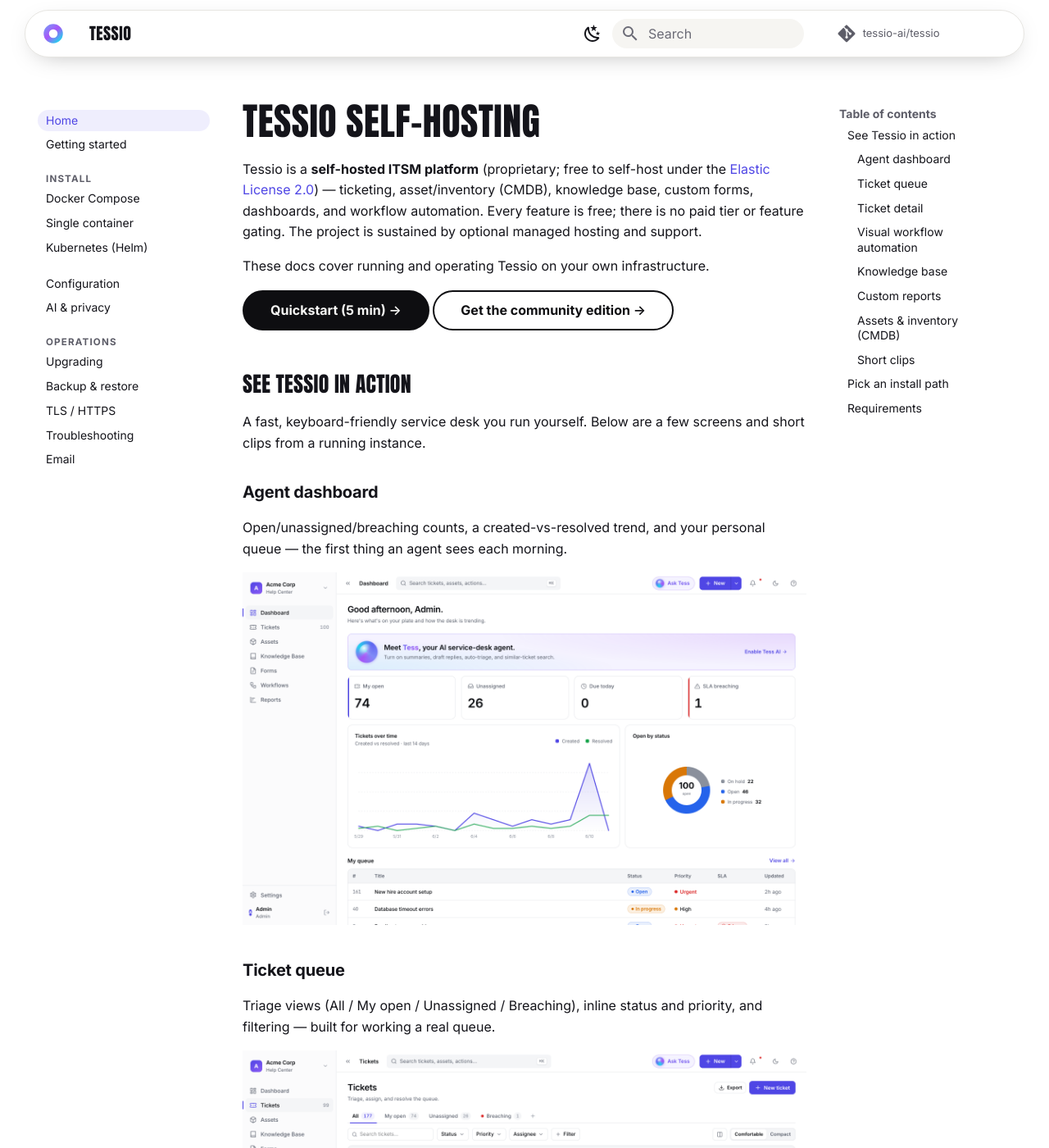
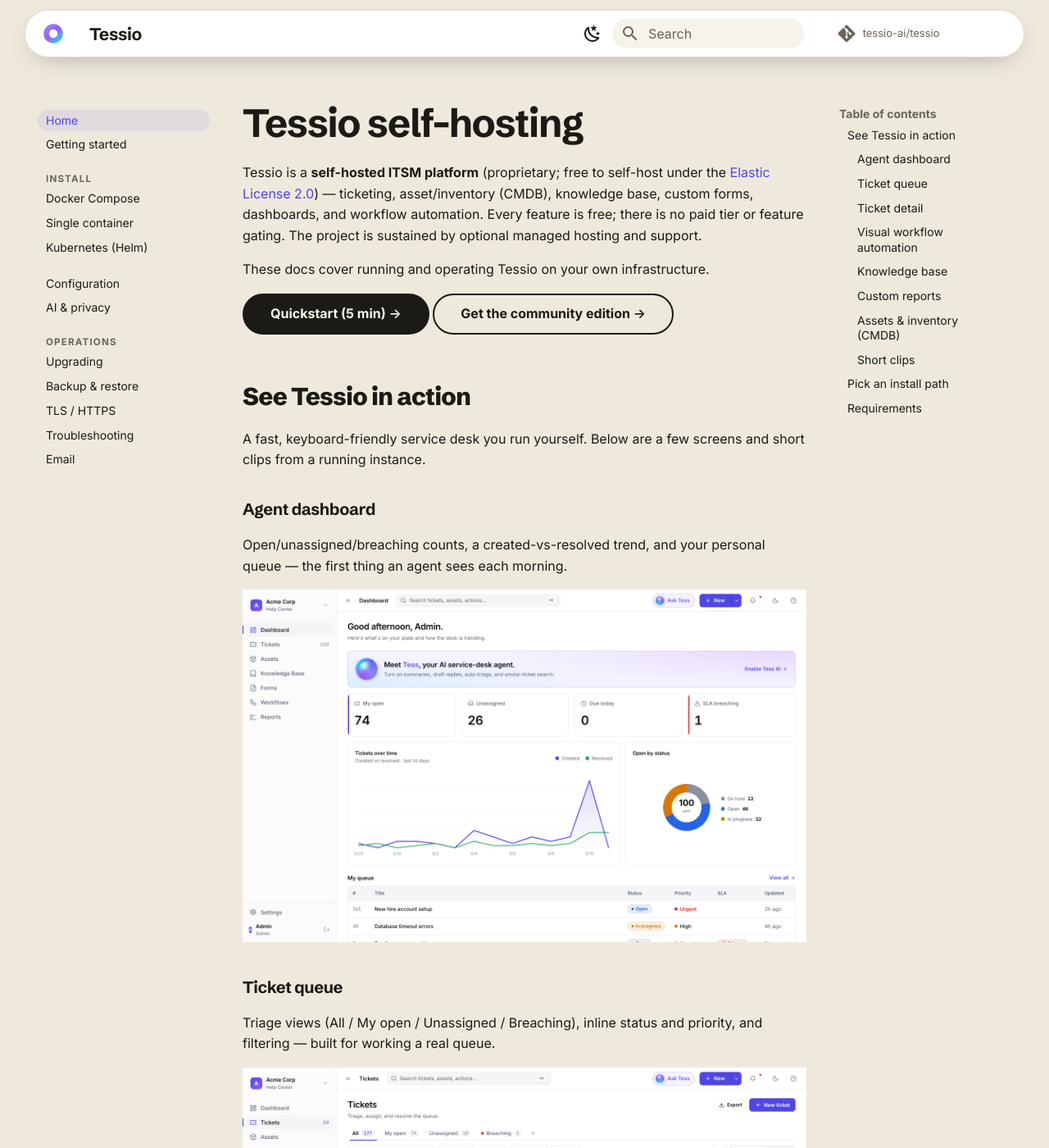
Before and after one commit to tessio-ai/tessio, an MkDocs documentation site: the page built from docs/manual/index.md, in a window 1280 px wide and 1400 px high. Shown: the whole window at 82% size. Built offline with MkDocs 1.6.1 and Material for MkDocs 9.7.7, drawn with Linux system fonts in a browser that asks for light colours; comment, search, counter and statistics services are not loaded.

Commit message:
Fix landing docs links and match docs styling to landing
Landing page: point the four feature-row "learn more" links and the
footer self-host links at the specific manual pages/sections instead of
the generic docs home — knowledge base, product tour, agent dashboard,
configuration, Docker Compose, and Kubernetes. Verified each target
resolves in the built mkdocs site.

Docs theme: retheme the manual to match the landing redesign —
Schibsted Grotesk sentence-case display type (was Anton uppercase),
warm cream canvas with white cards, warm hairlines, and coral accent,
across both light and dark schemes.

Co-Authored-By: Claude Opus 4.8 <noreply@anthropic.com>
Claude-Session: https://claude.ai/code/session_01FYm5qeyR16BbZbeCCRo32e

```diff
--- a/docs/manual/stylesheets/tessio.css
+++ b/docs/manual/stylesheets/tessio.css
@@ -1,66 +1,73 @@
 /* ============================================================
    Tessio docs theme
-   Matches the product landing page: Anton condensed display,
-   ink/paper surfaces, indigo links, coral accent, pill shapes.
+   Matches the product landing page: Schibsted Grotesk display,
+   warm cream canvas, white cards, indigo links, coral accent,
+   pill shapes.
    ============================================================ */
 
-@import url('https://fonts.googleapis.com/css2?family=Anton&display=swap');
+@import url('https://fonts.googleapis.com/css2?family=Schibsted+Grotesk:wght@500;600;700;800&display=swap');
 
 :root {
-  --tessio-ink: #0e0e11;
-  --tessio-ink-2: #16161b;
-  --tessio-paper: #ffffff;
-  --tessio-paper-2: #f6f5f2;
-  --tessio-line: #e7e6e2;
-  --tessio-line-dk: #26262e;
+  --tessio-ink: #1b1a16;       /* warm near-black (landing --ink) */
+  --tessio-ink-soft: #2c2a24;
+  --tessio-ink-2: #24221c;     /* warm dark surface (dark scheme) */
+  --tessio-paper: #ffffff;     /* white cards / code */
+  --tessio-paper-2: #f7f3ea;   /* warm light section (landing --paper-2) */
+  --tessio-cream: #efe9dd;     /* warm canvas (landing --paper) */
+  --tessio-line: #e4ddcd;      /* warm hairline (landing --line) */
+  --tessio-line-2: #d8d0bd;
+  --tessio-line-dk: #33302a;
+  --tessio-muted: #6a655a;
+  --tessio-faint: #9a9486;
   --tessio-indigo: #4f46e5;
   --tessio-indigo-2: #818cf8;
   --tessio-violet: #8b5cf6;
   --tessio-cyan: #22d3ee;
   --tessio-coral: #ff5a3c;
-  --tessio-disp: "Anton", "Inter", sans-serif;
+  --tessio-disp: "Schibsted Grotesk", "Inter", sans-serif;
 }
 
 /* ---------- palette: light ---------- */
 [data-md-color-scheme="default"] {
   --md-primary-fg-color: var(--tessio-ink);
-  --md-primary-fg-color--light: #2a2a32;
-  --md-primary-fg-color--dark: #0a0a0d;
-  --md-primary-bg-color: #f7f7f5;
-  --md-primary-bg-color--light: #a8a8b3;
+  --md-primary-fg-color--light: #2c2a24;
+  --md-primary-fg-color--dark: #0f0e0b;
+  --md-primary-bg-color: var(--tessio-paper-2);
+  --md-primary-bg-color--light: #a8a296;
   --md-accent-fg-color: var(--tessio-coral);
   --md-accent-fg-color--transparent: rgba(255, 90, 60, .08);
-  --md-default-fg-color: #14141a;
-  --md-default-fg-color--light: #5d5d68;
-  --md-default-fg-color--lighter: #9a9aa4;
-  --md-default-fg-color--lightest: var(--tessio-paper-2);
+  --md-default-bg-color: var(--tessio-cream);
+  --md-default-fg-color: var(--tessio-ink);
+  --md-default-fg-color--light: var(--tessio-muted);
+  --md-default-fg-color--lighter: var(--tessio-faint);
+  --md-default-fg-color--lightest: var(--tessio-line);
   --md-typeset-a-color: var(--tessio-indigo);
   --md-code-bg-color: var(--tessio-paper-2);
-  --md-code-fg-color: #14141a;
+  --md-code-fg-color: var(--tessio-ink);
   --md-footer-bg-color: var(--tessio-ink);
-  --md-footer-bg-color--dark: #0a0a0d;
+  --md-footer-bg-color--dark: #0f0e0b;
 }
 
 /* ---------- palette: dark ---------- */
 [data-md-color-scheme="slate"] {
   --md-primary-fg-color: var(--tessio-ink);
-  --md-primary-fg-color--light: #2a2a32;
-  --md-primary-fg-color--dark: #0a0a0d;
-  --md-primary-bg-color: #f7f7f5;
-  --md-primary-bg-color--light: #a8a8b3;
+  --md-primary-fg-color--light: #2c2a24;
+  --md-primary-fg-color--dark: #0f0e0b;
+  --md-primary-bg-color: #f7f3ea;
+  --md-primary-bg-color--light: #a8a296;
   --md-accent-fg-color: #ff7a5e;
   --md-accent-fg-color--transparent: rgba(255, 122, 94, .1);
   --md-default-bg-color: var(--tessio-ink);
-  --md-default-fg-color: #f0f0f3;
-  --md-default-fg-color--light: #b6b6c0;
-  --md-default-fg-color--lighter: #8a8a95;
+  --md-default-fg-color: #f2f0ea;
+  --md-default-fg-color--light: #bdb8ac;
+  --md-default-fg-color--lighter: #8f8a7e;
   --md-default-fg-color--lightest: var(--tessio-ink-2);
   --md-typeset-a-color: var(--tessio-indigo-2);
   --md-code-bg-color: var(--tessio-ink-2);
-  --md-code-fg-color: #e7e7ec;
-  --md-footer-bg-color: #0a0a0d;
-  --md-footer-bg-color--dark: #060608;
-  --md-typeset-color: #e2e2e8;
+  --md-code-fg-color: #ebe8e0;
+  --md-footer-bg-color: #0f0e0b;
+  --md-footer-bg-color--dark: #0a0906;
+  --md-typeset-color: #e6e3db;
 }
 
 /* ---------- header: the landing's floating white pill nav ---------- */
@@ -77,10 +84,10 @@
 
 .md-header__inner {
   background: var(--tessio-paper);
-  color: #14141a;
+  color: var(--tessio-ink);
   border: 1px solid var(--tessio-line);
   border-radius: 999px;
-  box-shadow: 0 8px 30px -14px rgba(0, 0, 0, .35);
+  box-shadow: 0 10px 30px -14px rgba(40, 35, 20, .4);
   padding: 4px 6px 4px 10px;
 }
 
@@ -91,14 +98,13 @@
 
 .md-header__topic:first-child {
   font-family: var(--tessio-disp);
-  font-weight: 400;
-  text-transform: uppercase;
-  font-size: 1rem;
-  letter-spacing: .02em;
+  font-weight: 700;
+  font-size: 1.05rem;
+  letter-spacing: -.02em;
 }
 
 .md-header__button {
-  color: #14141a;
+  color: var(--tessio-ink);
 }
 
 .md-header__button:hover {
@@ -108,11 +114,11 @@
 
 .md-header__source,
 .md-header__source .md-source {
-  color: #5d5d68;
+  color: var(--tessio-muted);
 }
 
 .md-header__source .md-source:hover {
-  color: #14141a;
+  color: var(--tessio-ink);
   opacity: 1;
 }
 
@@ -136,16 +142,16 @@
   }
 
   .md-search__form:hover {
-    background: #efede9;
+    background: #ece5d6;
   }
 
   .md-search__input {
-    color: #14141a;
+    color: var(--tessio-ink);
   }
 
   .md-search__input::placeholder,
   .md-search__input + .md-search__icon {
-    color: #6b6b76;
+    color: var(--tessio-muted);
   }
 
   [data-md-toggle="search"]:checked ~ .md-header .md-search__form {
@@ -162,28 +168,30 @@
 .md-typeset h1,
 .md-typeset h2 {
   font-family: var(--tessio-disp);
-  font-weight: 400;
-  text-transform: uppercase;
-  letter-spacing: .01em;
+  font-weight: 700;
+  letter-spacing: -.03em;
   color: var(--md-default-fg-color);
 }
 
 .md-typeset h1 {
-  font-size: 2.3rem;
-  line-height: .95;
+  font-size: 2.4rem;
+  line-height: 1;
   margin-bottom: 1.2rem;
   text-wrap: balance;
 }
 
 .md-typeset h2 {
-  font-size: 1.3rem;
-  line-height: 1;
+  font-weight: 800;
+  font-size: 1.5rem;
+  line-height: 1.04;
+  letter-spacing: -.025em;
   margin: 2em 0 .8em;
 }
 
 .md-typeset h3 {
+  font-family: var(--tessio-disp);
   font-weight: 700;
-  letter-spacing: -.01em;
+  letter-spacing: -.02em;
 }
 
 .md-typeset {
@@ -243,10 +251,10 @@
 .md-typeset .admonition-title,
 .md-typeset summary {
   border-radius: 0;
-  font-family: var(--tessio-disp);
-  font-weight: 400;
+  font-weight: 700;
   text-transform: uppercase;
-  letter-spacing: .04em;
+  font-size: .68rem;
+  letter-spacing: .06em;
 }
 
 /* ---------- buttons ---------- */
@@ -327,7 +335,7 @@
 }
 
 .md-footer__link:hover {
-  background: #1d1d24;
+  background: #2b2921;
   opacity: 1;
 }
 
@@ -346,7 +354,7 @@
 
 .md-top:hover,
 .md-top:focus {
-  background: #2a2a32;
+  background: #2c2a24;
   color: #fff;
 }
 
```
Also changed, not shown: 1 other file.
